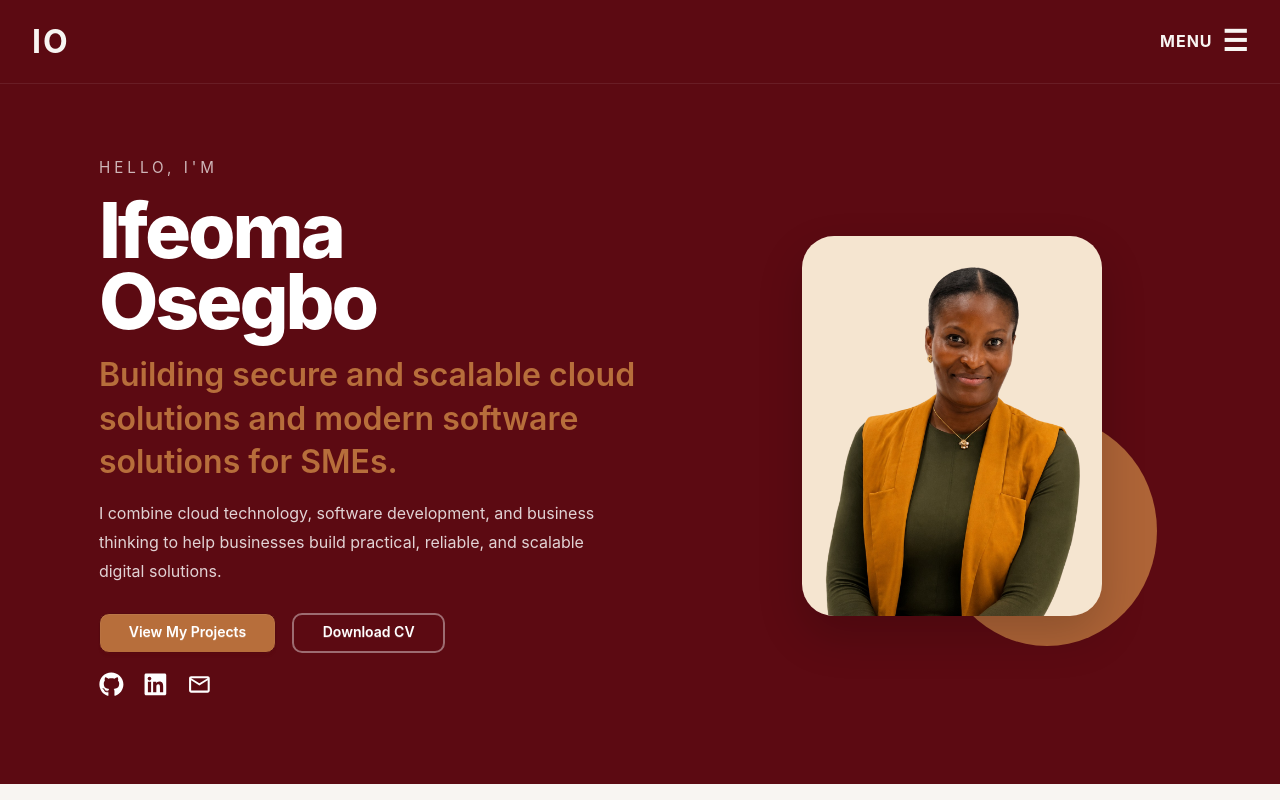
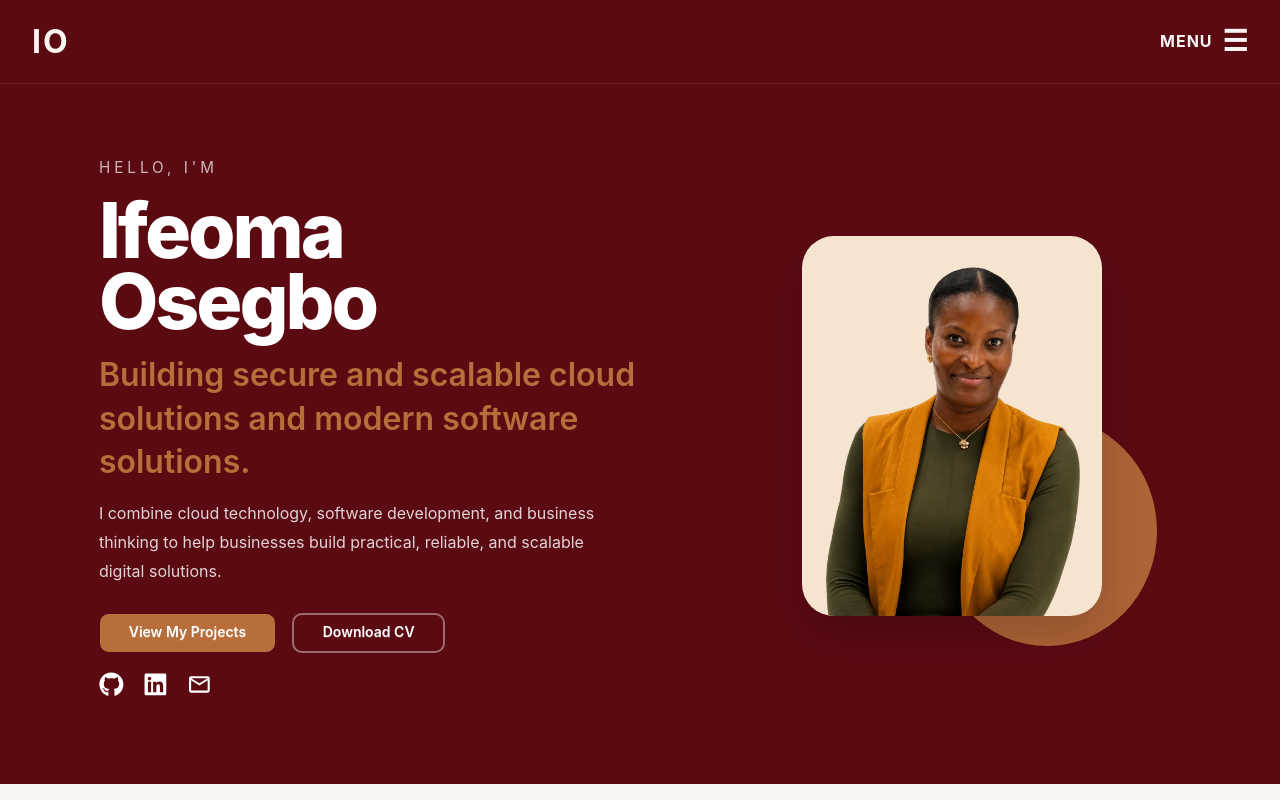
Before and after one commit to Ify-O/portfolio, a React app: page / in a window 1280 px wide. Shown: the top 800 px of the page. Built offline with nearby package versions, Linux system fonts and the light colour scheme; the HTML template or start-up script is replaced by a standard one.

Commit message:
Update Hero section headline: simplify wording for clarity

```diff
--- a/src/components/sections/home/Hero.jsx
+++ b/src/components/sections/home/Hero.jsx
@@ -20,7 +20,7 @@ export default function Hero() {
 
           <h2 className="hero-headline">
             Building secure and scalable cloud solutions and modern software
-            solutions for SMEs.
+            solutions.
           </h2>
 
           <p className="hero-description">
```
